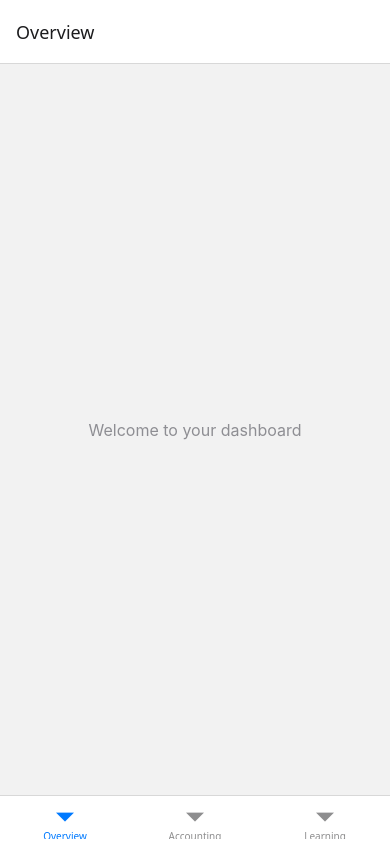
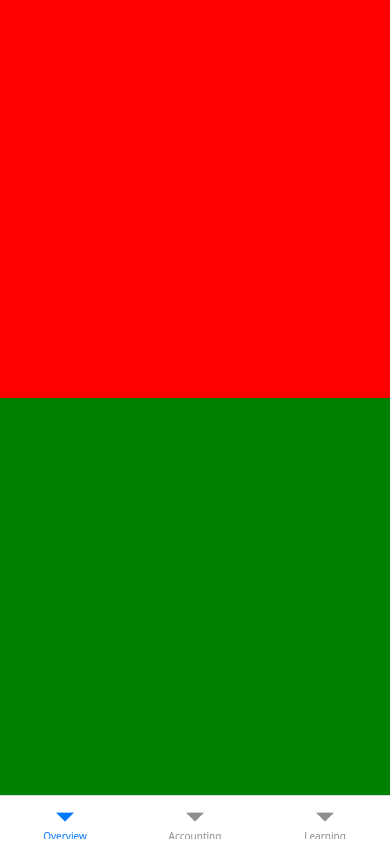
Before and after one commit to gluecklichegaeste/coding-challenge, a React Native app: screen / in a window 390 px wide. Built offline with nearby package versions, Linux system fonts and the light colour scheme.

Commit message:
removed the header and started implementing the basic screen sctructure for the overview screen

```diff
--- a/package.json
+++ b/package.json
@@ -23,6 +23,7 @@
     "expo-constants": "~17.0.5",
     "expo-font": "~13.0.3",
     "expo-haptics": "~14.0.1",
+    "expo-linear-gradient": "~14.0.2",
     "expo-linking": "~7.0.5",
     "expo-router": "~4.0.17",
     "expo-splash-screen": "~0.29.21",
@@ -34,9 +35,11 @@
     "react-dom": "18.3.1",
     "react-native": "0.76.7",
     "react-native-gesture-handler": "~2.20.2",
+    "react-native-gifted-charts": "^1.4.70",
     "react-native-reanimated": "~3.16.1",
     "react-native-safe-area-context": "4.12.0",
     "react-native-screens": "~4.4.0",
+    "react-native-svg": "15.8.0",
     "react-native-web": "~0.19.13",
     "react-native-webview": "13.12.5"
   },
--- /dev/null
+++ b/src/constants/SafeAreaEdges.tsx
@@ -0,0 +1,5 @@
+const SafeAreaEdges = {
+    topOnly: ['top'],
+} as const;
+
+export default SafeAreaEdges;
--- a/src/navigation/TabNavigator.tsx
+++ b/src/navigation/TabNavigator.tsx
@@ -14,7 +14,11 @@ const Tab = createBottomTabNavigator<TabParamList>();
 
 const TabNavigator = () => {
     return (
-        <Tab.Navigator>
+        <Tab.Navigator
+            screenOptions={{
+                headerShown: false,
+            }}
+        >
             <Tab.Screen
                 name={Screens.OVERVIEW}
                 component={OverviewScreen}
--- a/src/screens/Overview.tsx
+++ b/src/screens/Overview.tsx
@@ -1,12 +1,19 @@
 import React from 'react';
 import { View, Text, StyleSheet } from 'react-native';
 import { SafeAreaView } from 'react-native-safe-area-context';
+import SafeAreaEdges from '../constants/SafeAreaEdges';
 
 const HomeScreen = () => {
     return (
-        <SafeAreaView style={styles.container}>
-            <View style={styles.content}>
-                <Text style={styles.subtitle}>Welcome to your dashboard</Text>
+        <SafeAreaView
+            edges={SafeAreaEdges.topOnly}
+            style={styles.container}
+        >
+            <View style={styles.daySelector}>
+            </View>
+            <View style={styles.dountChart}></View>
+            <View style={styles.lineChart}>
+
             </View>
         </SafeAreaView>
     );
@@ -16,26 +23,23 @@ const styles = StyleSheet.create({
     container: {
         flex: 1,
     },
-    content: {
-        flex: 1,
+    daySelector: {
         justifyContent: 'center',
         alignItems: 'center',
         paddingHorizontal: 24,
     },
-    emoji: {
-        fontSize: 64,
-        marginBottom: 16,
+    dountChart: {
+        flex: 1,
+        backgroundColor: 'red',
+        justifyContent: 'center',
+        alignItems: 'center', paddingHorizontal: 24,
     },
-    title: {
-        fontSize: 32,
-        fontWeight: 'bold',
-        color: '#FFFFFF',
-        marginBottom: 8,
-    },
-    subtitle: {
-        fontSize: 16,
-        color: '#8E8E93',
-        textAlign: 'center',
+    lineChart: {
+        flex: 1,
+        backgroundColor: 'green',
+        justifyContent: 'center',
+        alignItems: 'center',
+
     },
 });
 
```
Also changed, not shown: 1 other file (tests, documents, lock files or other folders).
